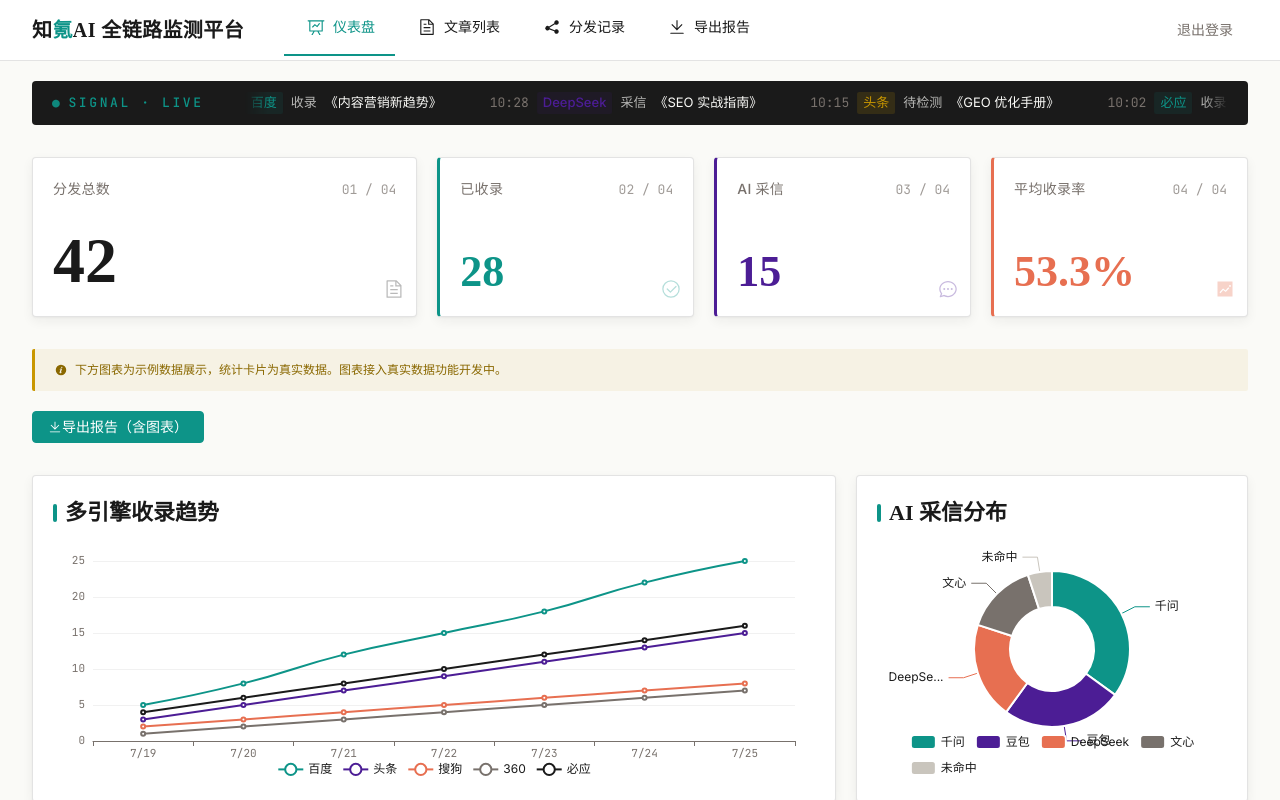
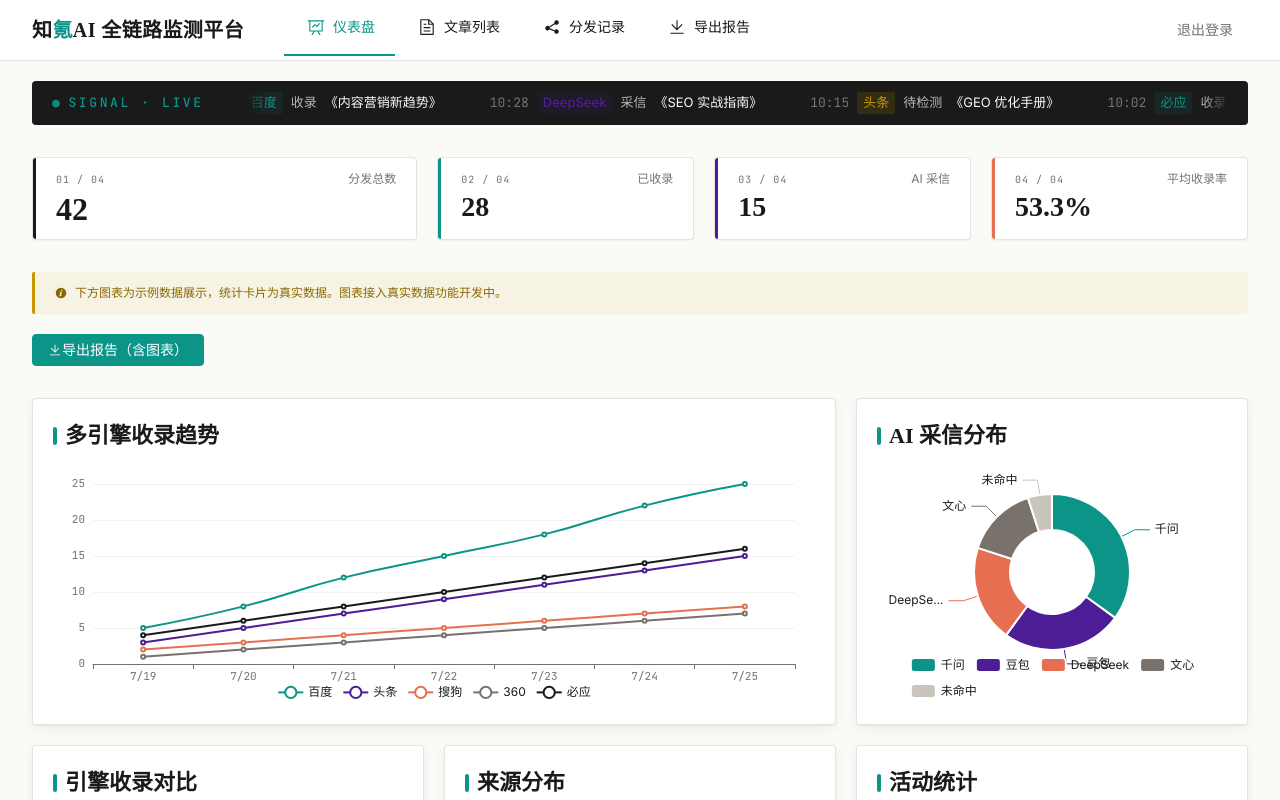
Before and after one commit to tishensnoopy/GEO-FLOW-Lumora-Cite, a Vue app in the folder dashboard/: page / in a window 1280 px wide. Both pictures are taken after a click on the button "客户预览 →". Shown: the top 800 px of the page. Built offline with nearby package versions, Linux system fonts and the light colour scheme.

Commit message:
feat(StatCard): 扩展为 4 层信息结构（主数字+同比+sparkline+子指标）

```diff
--- a/dashboard/src/components/StatCard.vue
+++ b/dashboard/src/components/StatCard.vue
@@ -1,111 +1,160 @@
-<!-- dashboard/src/components/StatCard.vue -->
 <template>
-  <div class="stat-card" :class="[color, { featured }]">
-    <div class="stat-meta">
-      <div class="stat-label">{{ label }}</div>
-      <div class="stat-index mono" v-if="indexLabel">{{ indexLabel }}</div>
-    </div>
-    <div class="stat-value num-serif">{{ value }}</div>
-    <div v-if="icon" class="stat-icon">
-      <el-icon :size="20"><component :is="icon" /></el-icon>
+  <div class="stat-card" :class="[`color-${color}`, { featured }]" @mouseenter="hovered = true" @mouseleave="hovered = false">
+    <!-- 左侧色条 -->
+    <div class="color-bar"></div>
+    <div class="card-body">
+      <!-- 层 1：序号标签 + 名称 -->
+      <div class="card-header">
+        <span class="index-label mono">{{ indexLabel }}</span>
+        <span class="card-label">{{ label }}</span>
+      </div>
+      <!-- 层 2：主数字 + 同比 -->
+      <div class="card-main">
+        <span class="card-value">{{ displayValue }}</span>
+        <span v-if="change" class="card-change" :class="changeClass">
+          {{ changeArrow }}{{ change }}
+        </span>
+      </div>
+      <!-- 层 3：sparkline -->
+      <div class="card-sparkline" v-if="sparkData && sparkData.length >= 2">
+        <SparkLine :data="sparkData" :color="sparkColor" :width="sparkWidth" :height="32" />
+      </div>
+      <!-- 层 4：子指标 -->
+      <div class="card-submetrics" v-if="submetrics && submetrics.length">
+        <span v-for="(m, i) in submetrics" :key="i" class="submetric">
+          {{ m.label }} <strong>{{ m.value }}</strong>
+        </span>
+      </div>
     </div>
   </div>
 </template>
 
 <script setup>
-defineProps({
+import { ref, computed } from 'vue'
+import SparkLine from './SparkLine.vue'
+
+const props = defineProps({
   value: [Number, String],
   label: String,
-  icon: String,
-  // 语义色：ink（中性主指标）/ signal（已收录/采信）/ alert（警示率）/ depth（AI 相关）
-  color: { type: String, default: 'ink' },
-  // 是否为特色卡片（更大数字 + 衬线 900）
-  featured: { type: Boolean, default: false },
-  // 可选序号标签（如 "01 / 04"），呼应"报告"感
-  indexLabel: { type: String, default: '' },
+  color: { type: String, default: 'ink' }, // ink/signal/depth/alert
+  featured: Boolean,
+  indexLabel: String,
+  // 新增：4 层信息 props
+  change: String,              // 同比，如 '12%' 或 '5.2pp'
+  changeDirection: { type: String, default: 'up' }, // up/down
+  sparkData: { type: Array, default: () => [] },
+  submetrics: { type: Array, default: () => [] }, // [{label, value}, ...]
 })
+
+const hovered = ref(false)
+
+const displayValue = computed(() => {
+  if (typeof props.value === 'number') return props.value.toLocaleString()
+  return props.value
+})
+
+const changeClass = computed(() => ({
+  'change-up': props.changeDirection === 'up',
+  'change-down': props.changeDirection === 'down',
+}))
+
+const changeArrow = computed(() => props.changeDirection === 'up' ? '↑' : '↓')
+
+const sparkColor = computed(() => ({
+  ink: '#1A1A1A',
+  signal: '#0D9488',
+  depth: '#4C1D95',
+  alert: '#E76F51',
+}[props.color] || '#0D9488'))
+
+const sparkWidth = computed(() => props.featured ? 180 : 120)
 </script>
 
 <style scoped>
 .stat-card {
   position: relative;
-  display: flex;
-  flex-direction: column;
-  justify-content: space-between;
-  min-height: 120px;
-  padding: var(--space-md);
   background: var(--surface);
   border: 1px solid var(--ink-line);
   border-radius: var(--radius-md);
-  box-shadow: var(--paper-shadow);
-  transition: transform 0.2s ease, box-shadow 0.2s ease;
+  box-shadow: var(--shadow-card);
+  display: flex;
   overflow: hidden;
+  transition: transform var(--transition-base), box-shadow var(--transition-base), border-color var(--transition-base);
+  cursor: default;
 }
 .stat-card:hover {
   transform: translateY(-2px);
-  box-shadow: 0 4px 16px rgba(26, 26, 26, 0.08);
+  box-shadow: var(--shadow-hover);
+  border-color: rgba(13, 148, 136, 0.2);
 }
-/* 特色卡片：数字放大 + 衬线 900，用于第一个"分发总数"卡片 */
-.stat-card.featured {
-  min-height: 160px;
+.color-bar {
+  width: 3px;
+  flex-shrink: 0;
 }
-.stat-card.featured .stat-value {
-  font-size: 64px;
-  font-weight: 900;
+.color-ink .color-bar { background: var(--ink); }
+.color-signal .color-bar { background: var(--signal); }
+.color-depth .color-bar { background: var(--depth); }
+.color-alert .color-bar { background: var(--alert); }
+
+.card-body {
+  padding: var(--space-sm) var(--space-md);
+  flex: 1;
+  display: flex;
+  flex-direction: column;
+  gap: 4px;
+}
+.card-header {
+  display: flex;
+  justify-content: space-between;
+  align-items: center;
+}
+.index-label {
+  font-size: 10px;
+  color: var(--mute);
+  letter-spacing: 0.1em;
+}
+.card-label {
+  font-size: var(--fs-small);
+  color: var(--mute);
+}
+.card-main {
+  display: flex;
+  align-items: baseline;
+  gap: var(--space-xs);
+}
+.card-value {
+  font-family: var(--font-display);
+  font-size: 28px;
+  font-weight: 700;
+  line-height: 1.1;
+  color: var(--ink);
+}
+.featured .card-value { font-size: 32px; }
+.card-change {
+  font-size: var(--fs-small);
+  font-weight: 600;
+}
+.change-up { color: var(--signal); }
+.change-down { color: var(--alert); }
+
+.card-sparkline {
+  margin: 2px 0;
+}
+.card-submetrics {
+  display: flex;
+  justify-content: space-between;
+  gap: var(--space-xs);
+  font-size: 11px;
+  color: var(--mute);
+}
+.submetric strong {
+  color: var(--ink);
+  font-weight: 600;
 }
 
-.stat-meta {
-  display: flex;
-  justify-content: space-between;
-  align-items: baseline;
-  margin-bottom: var(--space-sm);
+/* 移动端：卡片单列时增大内边距 */
+@media (max-width: 768px) {
+  .card-body { padding: var(--space-sm) var(--space-md); }
+  .card-value { font-size: 26px; }
 }
-.stat-label {
-  font-size: var(--fs-body);
-  color: var(--mute);
-  font-weight: 500;
-  letter-spacing: 0.02em;
-}
-.stat-index {
-  font-size: var(--fs-mono);
-  color: var(--mute);
-  opacity: 0.7;
-}
-
-.stat-value {
-  font-size: var(--fs-stat);
-  font-weight: 700;
-  line-height: 1.1;
-  color: var(--ink);  /* 默认中性 */
-  font-variant-numeric: lining-nums;
-}
-
-.stat-icon {
-  position: absolute;
-  bottom: var(--space-sm);
-  right: var(--space-sm);
-  opacity: 0.3;
-}
-
-/* === 语义色映射：仅染色数字与图标，不染卡片背景（克制） === */
-.ink .stat-value { color: var(--ink); }
-.ink .stat-icon { color: var(--ink); }
-
-.signal .stat-value { color: var(--signal); }
-.signal .stat-icon { color: var(--signal); }
-.signal.stat-card { border-left: 3px solid var(--signal); }
-
-.alert .stat-value { color: var(--alert); }
-.alert .stat-icon { color: var(--alert); }
-.alert.stat-card { border-left: 3px solid var(--alert); }
-
-.depth .stat-value { color: var(--depth); }
-.depth .stat-icon { color: var(--depth); }
-.depth.stat-card { border-left: 3px solid var(--depth); }
-
-/* === 向后兼容旧 color 值（避免遗漏调用点报错） === */
-.blue .stat-value { color: var(--signal); }
-.green .stat-value { color: var(--signal); }
-.orange .stat-value { color: var(--alert); }
-.purple .stat-value { color: var(--depth); }
 </style>
```
